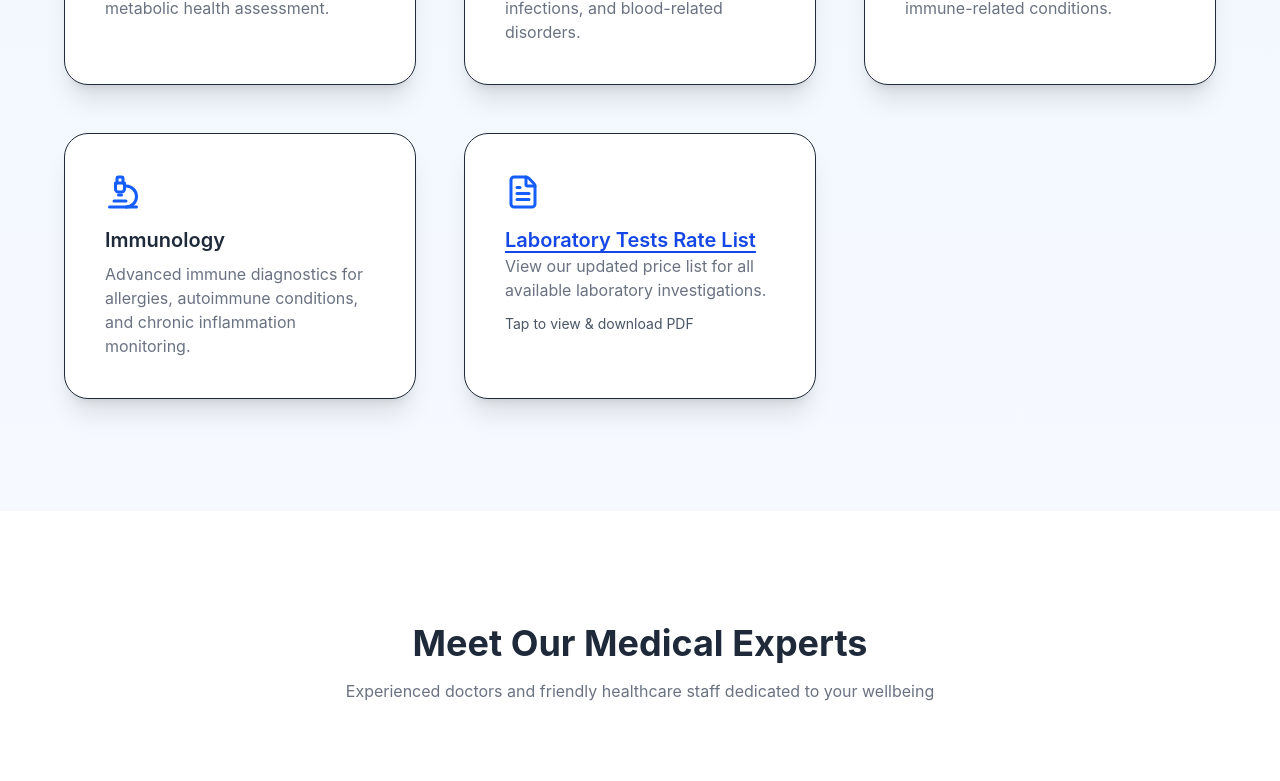
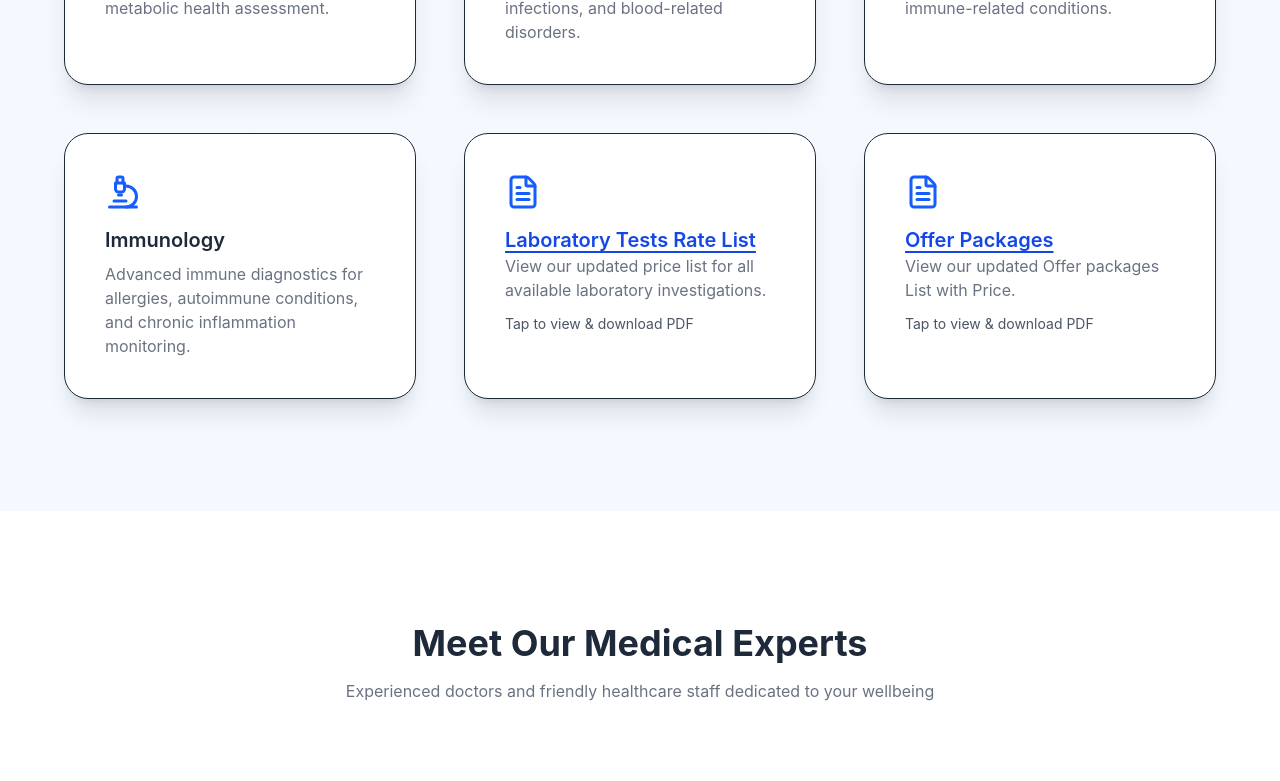
Before and after one commit to dingteavarte16-stack/chengam-diagnostics, a Next.js app: page / in a window 1280 px wide. Shown: the part 1180-1961 px from the top of the page. Built offline with nearby package versions, Linux system fonts and the light colour scheme; grey boxes are pictures that could not be loaded.

Commit message:
Website update

```diff
--- a/app/page.tsx
+++ b/app/page.tsx
@@ -47,6 +47,13 @@ export default function ChengamHomepage() {
         "View our updated price list for all available laboratory investigations.",
       Icon: FileText,
       href: "/rate-list",
+    },
+        {
+      title: "Offer Packages",
+      description:
+        "View our updated Offer packages List with Price.",
+      Icon: FileText,
+      href: "/Offer-packages",
     },
   ];
 
@@ -292,6 +299,8 @@ export default function ChengamHomepage() {
             "/images/equipment/machine4.jfif",
             "/images/equipment/machine5.jfif",
             "/images/equipment/machine6.jfif",
+            "/images/equipment/machine7.jfif",
+            "/images/equipment/machine8.jfif",
           ].map((img, i) => (
             <motion.div
               key={i}
```
Also changed, not shown: 1 other file (tests, documents, lock files or other folders).
